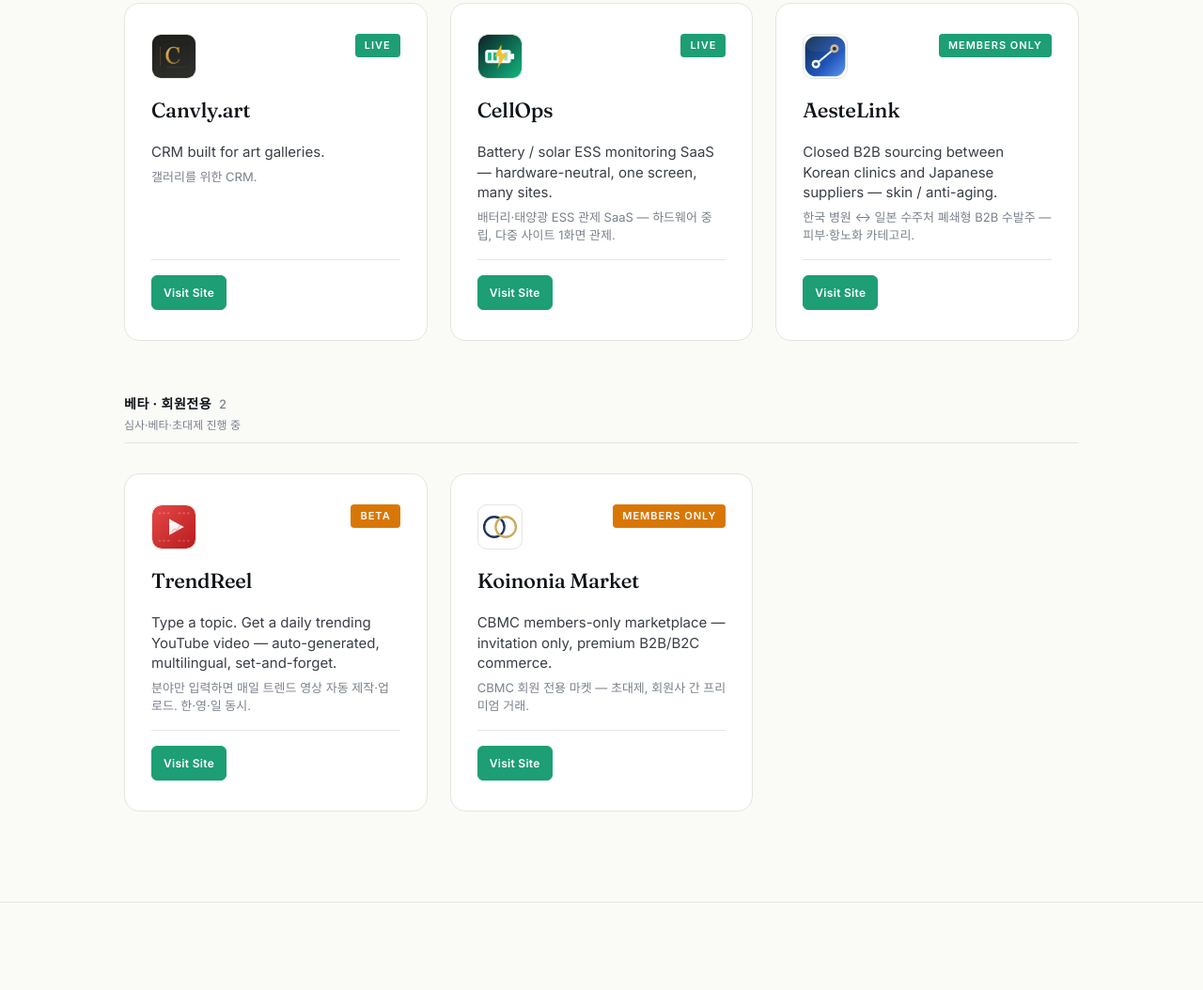
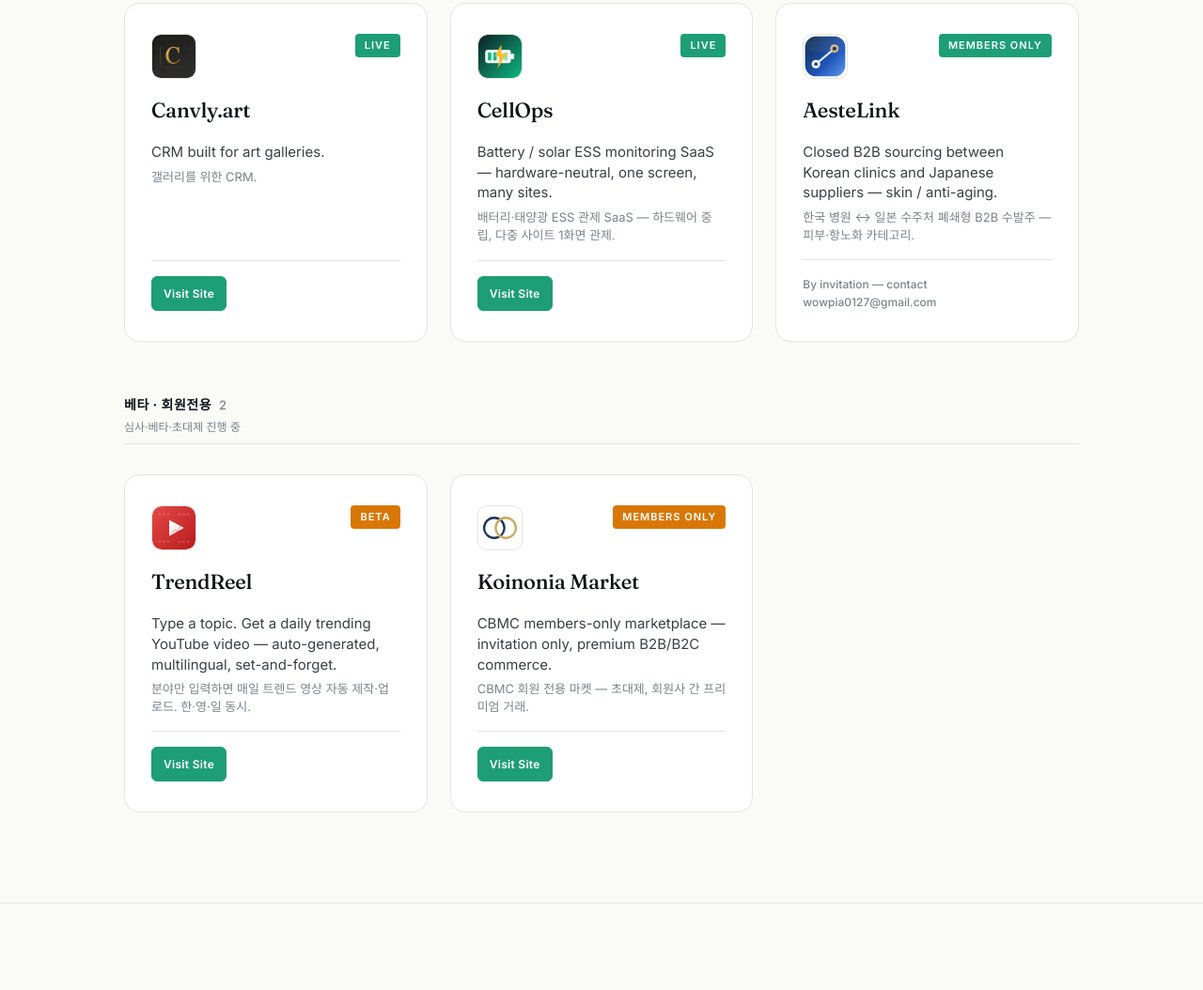
Before and after one commit to info-gate/wowpia-site, a website: page index.html in a window 1280 px wide. Shown: the part 2484-3538 px from the top of the page at 94% size. Drawn offline with Linux system fonts and the light colour scheme.

Commit message:
site: Koinonia → koinonia.wowpia.kr (DNS done), AesteLink disable broken link
- Koinonia: switch all 3 places (apps.json/index.html/llms.txt) to https://koinonia.wowpia.kr — DNS+SSL confirmed live (HTTP 200 from server 180.68.146.34).
- AesteLink: aestelink.duckdns.org returns NXDOMAIN (DuckDNS subdomain expired). Card kept visible but Visit link replaced with mailto invite to avoid users hitting the PWA offline page. href=null, footer "By invitation — contact us".

```diff
--- a/apps.json
+++ b/apps.json
@@ -187,9 +187,8 @@
       "status": "live",
       "statusLabel": "Members Only",
       "group": "live",
-      "href": "https://aestelink.duckdns.org",
-      "web": "https://aestelink.duckdns.org",
-      "footerText": "By invitation"
+      "href": null,
+      "footerText": "By invitation — contact wowpia0127@gmail.com"
     },
     {
       "id": "trendreel",
@@ -219,8 +218,8 @@
       "status": "beta",
       "statusLabel": "Members Only",
       "group": "preparing",
-      "href": "https://koinonia.duckdns.org",
-      "web": "https://koinonia.duckdns.org",
+      "href": "https://koinonia.wowpia.kr",
+      "web": "https://koinonia.wowpia.kr",
       "footerText": "By invitation"
     }
   ]
--- a/index.html
+++ b/index.html
@@ -88,7 +88,7 @@
       { "@type": "ListItem", "position": 6, "item": { "@type": "MobileApplication", "name": "Nailoop", "description": "네일 SNS + 예약 — 내 네일 자랑 + 샵 예약 한 번에.", "operatingSystem": "Android, iOS", "applicationCategory": "SocialNetworkingApplication", "url": "https://apps.apple.com/kr/app/nailoop/id6763687316" } },
       { "@type": "ListItem", "position": 7, "item": { "@type": "MobileApplication", "name": "OpenDocs", "description": "무료 문서 뷰어 — PDF·HWP·Word·Excel. 결제 팝업 없음, 영원히 무료.", "operatingSystem": "iOS", "applicationCategory": "ProductivityApplication", "url": "https://apps.apple.com/kr/app/opendocs/id6763845346" } },
       { "@type": "ListItem", "position": 8, "item": { "@type": "WebApplication", "name": "TrendReel", "description": "분야만 입력하면 매일 트렌드 주제로 자동 영상 제작 + YouTube 업로드. 한국어/영어/일본어 동시.", "applicationCategory": "MultimediaApplication", "url": "https://wowpia.kr/trendreel/" } },
-      { "@type": "ListItem", "position": 9, "item": { "@type": "WebApplication", "name": "Koinonia Market", "description": "CBMC(기독실업인회) 회원 전용 폐쇄형 마켓 — 회원사 간 B2B/B2C 거래. 초대제.", "applicationCategory": "BusinessApplication", "url": "https://koinonia.duckdns.org" } },
+      { "@type": "ListItem", "position": 9, "item": { "@type": "WebApplication", "name": "Koinonia Market", "description": "CBMC(기독실업인회) 회원 전용 폐쇄형 마켓 — 회원사 간 B2B/B2C 거래. 초대제.", "applicationCategory": "BusinessApplication", "url": "https://koinonia.wowpia.kr" } },
       { "@type": "ListItem", "position": 10, "item": { "@type": "MobileApplication", "name": "EQ-Quest", "description": "감정을 다루는 작은 퀘스트 — 자녀·청소년의 정서 스킬 게이미피케이션.", "operatingSystem": "Android, iOS", "applicationCategory": "EducationApplication" } },
       { "@type": "ListItem", "position": 11, "item": { "@type": "MobileApplication", "name": "Pawfriend", "description": "반려동물의 곁을 지키는 친구.", "operatingSystem": "Android, iOS", "applicationCategory": "LifestyleApplication" } },
       { "@type": "ListItem", "position": 12, "item": { "@type": "MobileApplication", "name": "Focus Timer", "description": "광고 없이 집중하고, 통계로 내 하루를 증명하는 포모도로 타이머.", "operatingSystem": "Android, iOS", "applicationCategory": "ProductivityApplication" } }
@@ -572,7 +572,7 @@
           <div class="app-icon img-icon"><img src="icons/aestelink.svg" alt="AesteLink mark" loading="lazy" width="48" height="48"></div>
           <div class="app-name" itemprop="name">AesteLink</div>
           <div class="app-tag" itemprop="description">한국 병원 ↔ 일본 수주처 폐쇄형 B2B 수발주 SaaS — 피부·항노화 카테고리. 주문·승인·EMS 배송·정산 전 과정 양방향 확인.</div>
-          <div class="app-footer"><a href="https://aestelink.duckdns.org" itemprop="url" target="_blank" rel="noopener">Visit →</a></div>
+          <div class="app-footer" style="color:var(--ink-mute);font-size:12px">By invitation — <a href="mailto:wowpia0127@gmail.com" style="color:var(--accent)">contact us</a></div>
         </article>
         <article class="app-card" itemscope itemtype="https://schema.org/WebApplication">
           <span class="app-status live">Live</span>
@@ -598,7 +598,7 @@
           <div class="app-icon img-icon"><img src="icons/koinonia.svg" alt="Koinonia mark" loading="lazy" width="48" height="48"></div>
           <div class="app-name" itemprop="name">Koinonia Market</div>
           <div class="app-tag" itemprop="description">CBMC(기독실업인회) 회원 전용 폐쇄형 마켓 — 회원사 간 B2B/B2C 거래. 초대제, 프리미엄.</div>
-          <div class="app-footer"><a href="https://koinonia.duckdns.org" itemprop="url" target="_blank" rel="noopener">Visit →</a></div>
+          <div class="app-footer"><a href="https://koinonia.wowpia.kr" itemprop="url" target="_blank" rel="noopener">Visit →</a></div>
         </article>
       </div>
     </div>
--- a/llms.txt
+++ b/llms.txt
@@ -27,7 +27,7 @@
 ## B2B SaaS / Web Services (Beta/Members)
 
 - [TrendReel](https://wowpia.kr/trendreel/): 분야만 입력하면 매일 트렌드 주제로 자동 영상 제작 + YouTube 업로드. 한국어/영어/일본어 동시. Set-and-forget. Beta.
-- [Koinonia Market](https://koinonia.duckdns.org): CBMC(기독실업인회) 회원 전용 폐쇄형 마켓. 회원사 간 B2B/B2C 거래. 토스페이먼츠 결제, 사업체 입점 승인제, 주간 정산 구조. **초대제** (members only). Beta.
+- [Koinonia Market](https://koinonia.wowpia.kr): CBMC(기독실업인회) 회원 전용 폐쇄형 마켓. 회원사 간 B2B/B2C 거래. 토스페이먼츠 결제, 사업체 입점 승인제, 주간 정산 구조. **초대제** (members only). Beta.
 
 ## 계획중 (Design phase)
 
```
